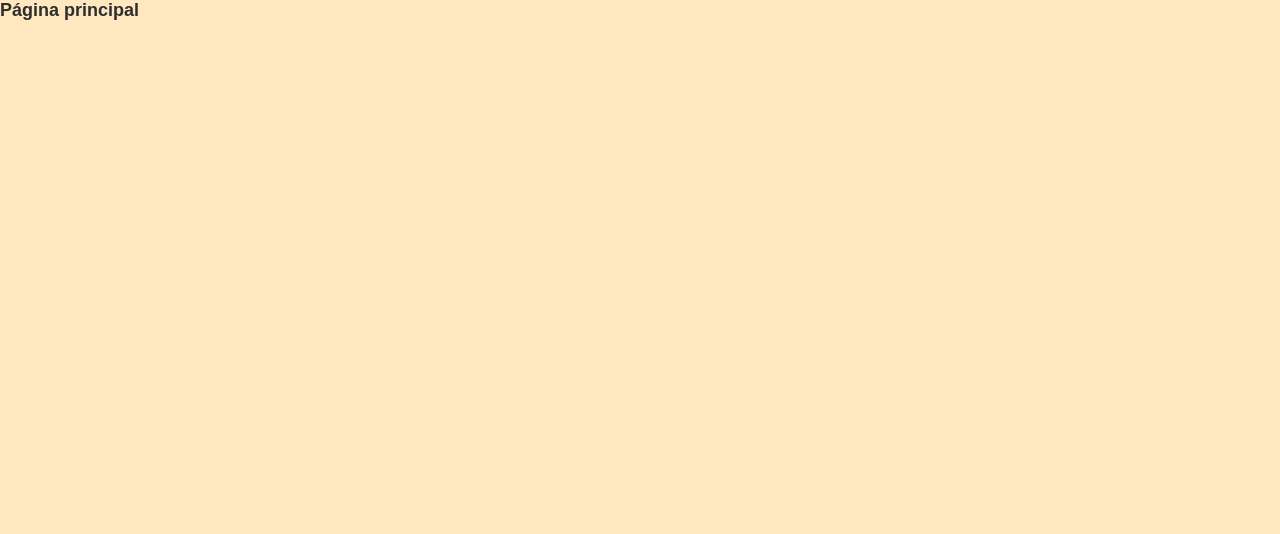
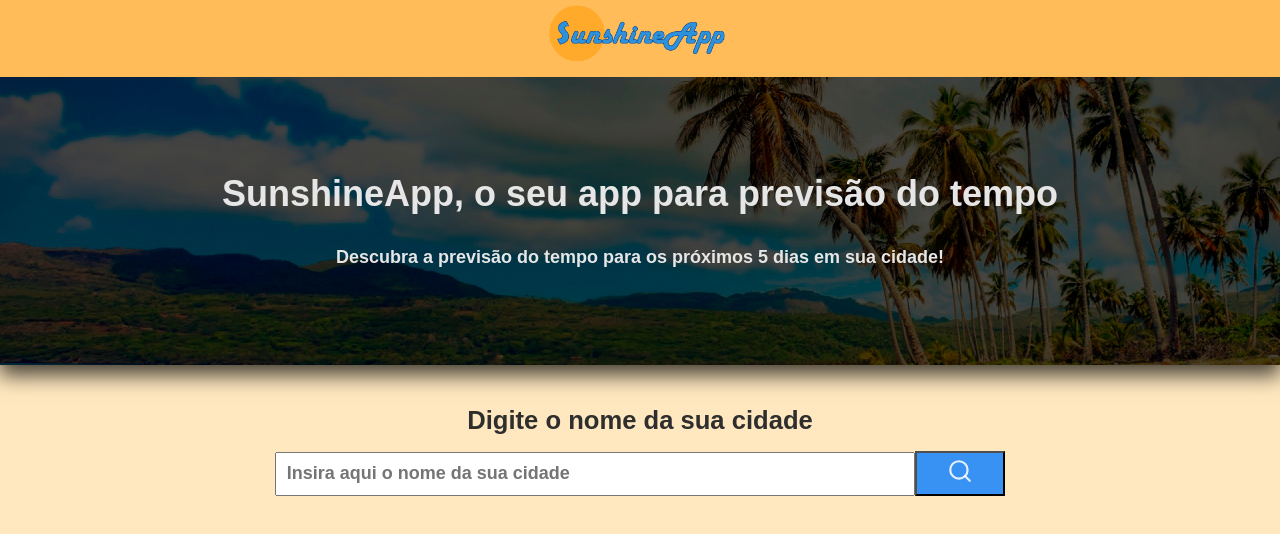
Before and after one commit to TheeDouglasAM3/itflex-frontend, a React (Create React App) app: page / in a window 1280 px wide. Shown: the top 534 px of the page. Built offline with nearby package versions, Linux system fonts and the light colour scheme.

Commit message:
Update main page

```diff
--- a/src/pages/Main.tsx
+++ b/src/pages/Main.tsx
@@ -1,11 +1,107 @@
-import React, { ReactElement } from 'react'
+import { AxiosResponse } from 'axios'
+import React, { ReactElement, useState } from 'react'
+
+import { FiSearch } from 'react-icons/fi'
+
+import Banner from '../components/Banner'
+import Navbar from '../components/Navbar'
+
+import api from '../services/api'
+
+import { Container } from '../styles/pages/main'
+
+interface Weather {
+  'date': string,
+  'time': string,
+  'temp_max': string,
+  'temp_min': string,
+  'humidity': string,
+  'main': string,
+  'description': string,
+  'icon': string
+}
 
 const Main = (): ReactElement => {
-  const title = 'Página principal'
+  const [city, setCity] = useState('')
+  const [listWeather, setListWeather] = useState<Weather[]>([])
+
+  async function searchWeatherFromCity() {
+    await api.get(`https://api.openweathermap.org/data/2.5/forecast?q=${city}&mode=json&appid=${process.env.REACT_APP_OPENWEATHERMAP_TOKEN}`)
+      .then((response: AxiosResponse) => {
+        const listWeatherResponse = response.data.list
+        let listWeatherAux: Weather[] = []
+        listWeatherResponse.forEach((element: any) => {
+          const kelvin = 273.15
+          listWeatherAux = [...listWeatherAux, {
+            date: element.dt_txt.substring(5, 10).replace('-', '/'),
+            time: element.dt_txt.substring(11, 16),
+            temp_max: `${(Number(element.main.temp_max) - kelvin).toFixed(0)}°`,
+            temp_min: `${(Number(element.main.temp_min) - kelvin).toFixed(0)}°`,
+            humidity: `${element.main.humidity}%`,
+            main: element.weather[0].main,
+            description: element.weather[0].description,
+            icon: `http://openweathermap.org/img/wn/${element.weather[0].icon}.png`,
+          }]
+        })
+        setListWeather([...listWeatherAux])
+        console.log(listWeatherAux)
+        console.log(listWeather)
+      })
+  }
+
   return (
-    <div id="page-main">
-      {title}
-    </div>
+    <Container>
+      <div id="page-main">
+        <Navbar />
+        <Banner />
+        <div className="search-city">
+          <p>Digite o nome da sua cidade</p>
+          <div className="search-input-group">
+            <input
+              type="text"
+              placeholder="Insira aqui o nome da sua cidade"
+              value={city}
+              onChange={(ev: React.FormEvent<HTMLInputElement>) => setCity(ev.currentTarget.value)}
+            />
+            <button type="button" onClick={() => searchWeatherFromCity()}>
+              <FiSearch size={26} color="rgba(255, 254, 254, 0.87)" />
+            </button>
+          </div>
+          <ul>
+            {listWeather.map((weather: Weather) => (
+              <li>
+                <div>
+                  <span>{weather.date}</span>
+                  <span>{weather.time}</span>
+                  <span className="linha-vertical" />
+                  <span>
+                    {weather.temp_max}
+                    {' '}
+                    <span className="temp-min-text">{weather.temp_min}</span>
+                    {' '}
+                    C
+                  </span>
+                  <span className="linha-vertical" />
+                  <span>{weather.humidity}</span>
+                </div>
+                <div className="weather-description">
+                  <div>
+                    <span>
+                      {weather.main}
+                      {' '}
+                      -
+                      {' '}
+                    </span>
+                    <span>{weather.description}</span>
+                  </div>
+                  <img src={weather.icon} alt="icon" />
+                </div>
+              </li>
+            ))}
+          </ul>
+        </div>
+      </div>
+    </Container>
   )
 }
 
--- /dev/null
+++ b/src/styles/pages/main.ts
@@ -0,0 +1,93 @@
+import styled from 'styled-components'
+
+export const Container = styled.div`
+  .search-city {
+    margin-top: 1.6rem;
+    display: flex;
+    flex-direction: column;
+    justify-content: center;
+    align-items: center;
+  }
+
+  .search-city p {
+    margin-top: 1.0rem;
+    font-size: 1.6rem;
+  }
+
+  .search-city .search-input-group {
+    width:100%;
+    display: flex;
+    justify-content: center;
+    align-items: center;
+  }
+
+  .search-city .search-input-group input {
+    margin-top: 1.0rem;
+    width: 50%;
+    padding: 0.6rem;
+  }
+
+  .search-city .search-input-group button {
+    margin-top: 1.0rem;
+    width: 5.6rem;
+    padding: 0.31rem;
+    cursor: pointer;
+    background: #3892F3;
+    transition: background 0.2s;
+    border-color: #4F4F4F;
+  }
+
+  .search-city .search-input-group button:hover {
+    background: #0753A3;
+  }
+
+  ul {
+    width: 100%;
+    margin-top: 1.6rem;
+    margin-bottom: 1.6rem;
+  }
+
+  ul > li {
+    padding: 0.8rem;
+    margin: 0.2rem;
+    background: #add7f7;
+    height: 3.6rem;
+    max-width: 60rem;
+    width: 90%;
+    margin: auto;
+
+    display: flex;
+    align-items: center;
+    justify-content: space-between;
+  }
+
+  ul > li:nth-of-type(odd) {
+    background-color: #d7ecfc;
+  }
+
+  ul > li > div {
+    display: flex;
+    align-items: center;
+    justify-content: center;
+  }
+
+  ul > li > div > span {
+    margin: 0.4rem;
+  }
+
+  ul > li > .weather-description {
+    display: flex;
+    justify-content: space-between;
+    align-items: center;
+    min-width: 20.0rem;
+  }
+
+  .linha-vertical {
+    height: 2.8rem;
+    border-left: 2px solid #3E3E3E;
+  }
+
+  .temp-min-text {
+    color: #7f7f7f;
+  }
+`
```
